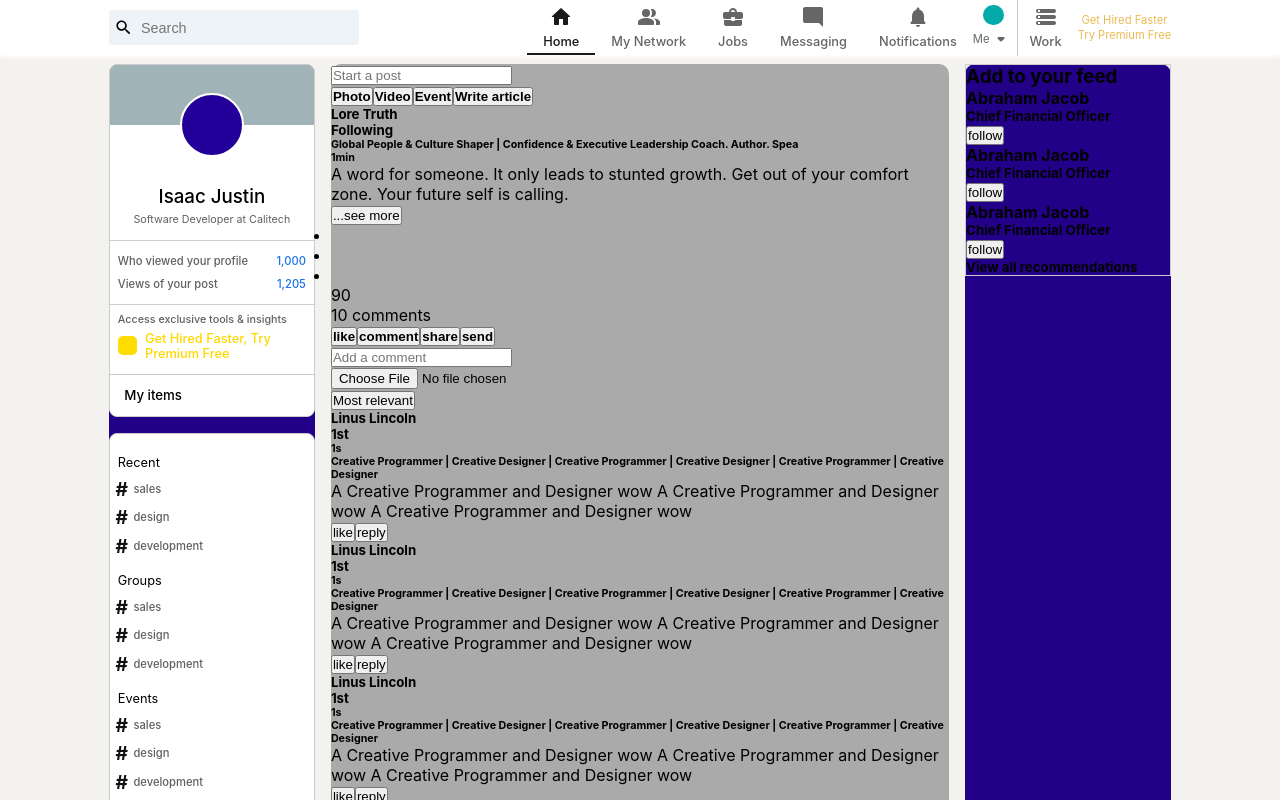
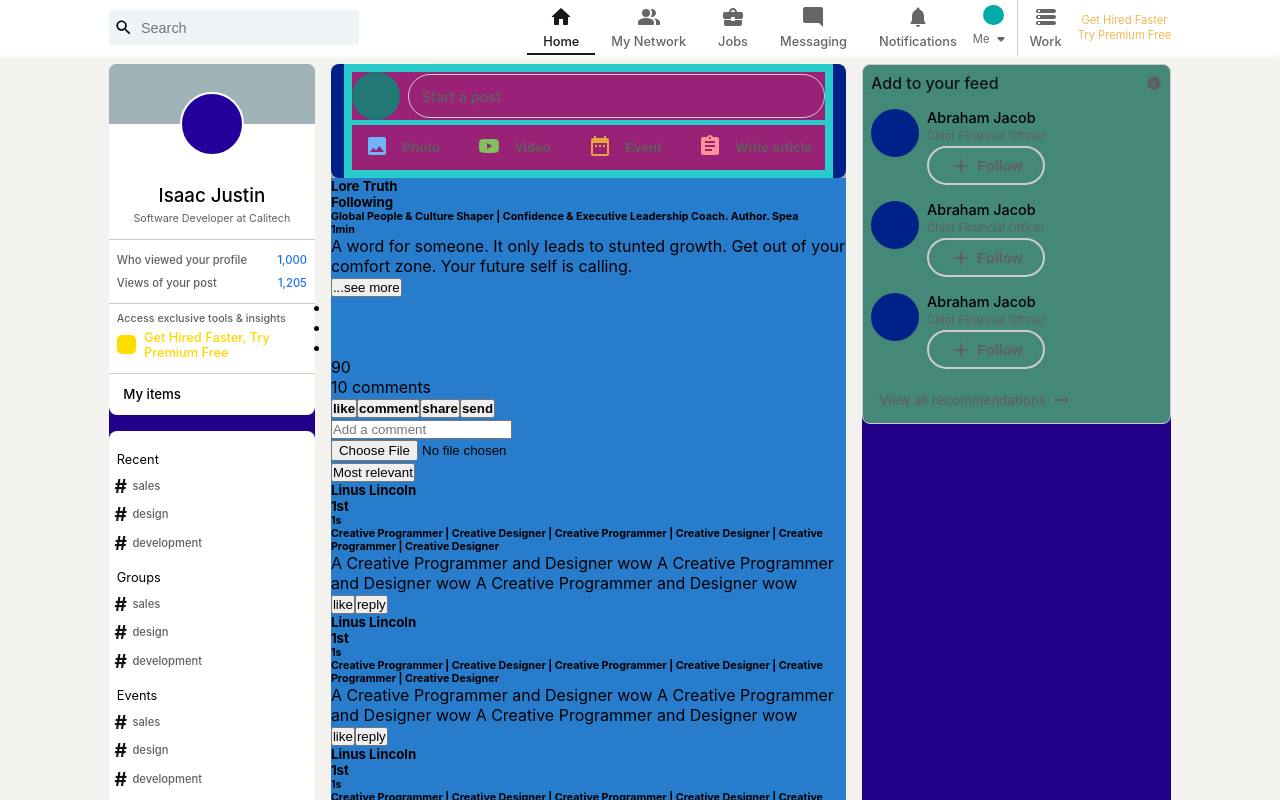
Before and after one commit to SamuelPhases/linkedinclone, a React (Create React App) app: page / in a window 1280 px wide. Shown: the top 800 px of the page. Built offline with nearby package versions, Linux system fonts and the light colour scheme.

Commit message:
completed Input and Feed widget

```diff
--- a/src/Pages/Home.css
+++ b/src/Pages/Home.css
@@ -11,12 +11,34 @@
     /* overflow-y:auto; */
 }
 
-.side-widget  > div {
+
+.side-widget__wide  > div {
     border: 1px solid   #ccc;;
 }
 
+
+
+.side-widget__wide {
+    /* position: sticky; */
+    flex:0.3;
+    /* width: 500px; */
+    background-color: #208;
+    border-radius:10px;
+    display:flex;
+    flex-direction: column;
+    gap: 1em;
+    /* height: 500px; */
+    /* overflow-y:auto; */
+}
+
+
+
 .feed-input__container {
     background-color: #aaa;
-    flex:0.6;
+    flex:0.5;
     border-radius:10px;
 }
+
+.feed-container {
+    background-color: #287ccc;
+}
--- a/src/Pages/Home.js
+++ b/src/Pages/Home.js
@@ -27,7 +27,7 @@ function Home() {
                     <Post/>
                 </div>
             </div>
-            <aside className='side-widget'>
+            <aside className='side-widget__wide'>
                 <FeedWidget />
             </aside>
         </Layout>
--- a/src/components/ProfileWidgetCard.css
+++ b/src/components/ProfileWidgetCard.css
@@ -0,0 +1,57 @@
+.profileWidgetCard {
+    /* background-color: #927ccc; */
+    margin-bottom: 1em;
+    display: flex;
+    gap: 0.5em;
+}
+
+.profileWidgetCard-dp {
+    width: 3rem;
+    height: 3rem;
+    background-color: #028;
+    border-radius: 50%;
+}
+
+.profileWidgetCard-info {
+    display: flex;
+    flex-direction: column;
+    gap: 0.2em;
+}
+
+.profileWidgetCard-info h4 {
+    font-weight: 500;
+    font-size:  0.9rem;
+}
+
+
+.profileWidgetCard-info h5 {
+    font-weight: 400;
+    color: #606060;
+    font-size: 0.7rem;
+}
+
+.profileWidgetCard-info button  {
+    display: flex;
+    align-items: center;
+    justify-content: center;
+    gap: 0.3em;
+    border-radius: 30px;
+    border: 2px solid  #ccc;
+    padding: 0.4em 0.5em;
+    background-color: transparent;
+    color: #606060;
+    transition: all 0.2s ease;
+    cursor: pointer;
+}
+
+.profileWidgetCard-info button:hover  {
+    background-color: #eee;
+    border: 2px solid #121212;
+}
+
+
+
+.profileWidgetCard-info button h4 {
+    text-transform: capitalize;
+    font-weight: 600;
+}
--- a/src/components/ProfileWidgetCard.js
+++ b/src/components/ProfileWidgetCard.js
@@ -1,4 +1,7 @@
 import React from 'react'
+
+import AddRoundedIcon from '@material-ui/icons/AddRounded';
+
 import './ProfileWidgetCard.css'
 
 function ProfileWidgetCard() {
@@ -11,7 +14,8 @@ function ProfileWidgetCard() {
             <h4>Abraham Jacob</h4>
             <h5>Chief Financial Officer</h5>
             <button>
-                <p>follow</p>
+              <AddRoundedIcon/>
+              <h4>follow</h4>
             </button>
         </div>
     </div>
--- a/src/widget/FeedWidget.css
+++ b/src/widget/FeedWidget.css
@@ -0,0 +1,70 @@
+.feedWidget {
+    background-color: #487;
+    border-radius: 8px;
+    padding: 0.5em;
+}
+
+.feedWidget-header {
+    /* background-color: #928; */
+    display:  flex;
+    align-items: center;
+    justify-content: space-between;
+    padding: 0em;
+    padding-bottom: 1em;
+}
+
+.feedWidget-header  h3 {
+    font-weight: 500;
+    color: #121212;
+    font-size: 1rem;
+}
+
+.feedWidget-header  div  {
+    /* width: 2rem;
+    height: 2rem; */
+    /* background-color: #927ccc; */
+    display: flex;
+    align-items: center;
+    justify-content: center;
+    cursor: pointer;
+}
+
+.feedWidget-header  div .MuiSvgIcon-root {
+    font-size: 1rem;
+    color: #606060;
+}
+
+.feedWidget-body {
+    /* background-color: #028; */
+}
+
+
+.feedWidget-footer  {
+    /* background-color: #028; */
+    width: fit-content;
+    display: flex;
+    align-items: center;
+    gap: 0.2em;
+    cursor: pointer;
+    color: #606060;
+    border-radius: 5px;
+    padding: 0.2em 0.5em;
+    transition: all 0.2s ease;
+}
+
+.feedWidget-footer:hover  {
+    background-color: #eee;
+}
+
+
+.feedWidget-footer h5 {
+    font-weight: 500;
+}
+
+
+.feedWidget-footer  div {
+    display: flex;
+    align-items: center;
+    justify-content: center;
+    /* background-color: #287; */
+}
--- a/src/widget/FeedWidget.js
+++ b/src/widget/FeedWidget.js
@@ -1,4 +1,8 @@
 import React from 'react'
+
+
+import InfoIcon from '@material-ui/icons/Info';
+import ArrowRightAltRoundedIcon from '@material-ui/icons/ArrowRightAltRounded';
 import ProfileWidgetCard from '../components/ProfileWidgetCard'
 import './FeedWidget.css'
 
@@ -8,16 +12,20 @@ function FeedWidget() {
     <div className='feedWidget'>
         <div className='feedWidget-header'>
             <h3>Add to your feed</h3>
-            <div></div>
+            <div>
+              <InfoIcon />
+            </div>
         </div>
-        <div className='feedWidget'>
-            <ProfileWidgetCard/>
-            <ProfileWidgetCard/>
-            <ProfileWidgetCard/>
+        <div className='feedWidget-body'>
+          <ProfileWidgetCard/>
+          <ProfileWidgetCard/>
+          <ProfileWidgetCard/>
         </div>
-        <div className='feedWidget'>
-            <h5>View all recommendations</h5>
-            <div></div>
+        <div className='feedWidget-footer'>
+          <h5>View all recommendations</h5>
+          <div>
+            <ArrowRightAltRoundedIcon/>
+          </div>
         </div>
     </div>
   )
--- a/src/widget/InputWidget.css
+++ b/src/widget/InputWidget.css
@@ -0,0 +1,94 @@
+.inputWidget  {
+    background-color: #028;
+    border-radius: 8px;
+    width: 100%;
+}
+
+.inputWidget-container {
+    width: 95%;
+    background-color: #28cccc;
+    margin: auto;
+    padding: 0.5em;
+    display: flex;
+    flex-direction: column;
+    gap: 0.3em;
+}
+
+.inputWidget-container__row {
+    background-color: #927;
+    display: flex;
+    align-items: center;
+    justify-content: space-between;
+    gap: 0.5em;
+}
+
+.inputWidget-dp {
+    width: 3rem;
+    height: 3rem;
+    background-color: #277;
+    border-radius: 50%;
+    cursor: pointer;
+}
+
+.inputWidget-inputBox  {
+    flex: 1;
+    padding: 0.9em;
+    font-size: 0.9rem;
+    border-radius: 30px;
+    border: none;
+    cursor: pointer;
+    /* background-color: #028; */
+    border: 1px solid #ccc;
+    background-color: transparent;
+    transition: all 0.2s ease;
+}
+
+.inputWidget-inputBox  h4 {
+    color: #606060;
+    font-weight: 500;
+}
+
+.inputWidget-inputBox:hover {
+    background-color: #eee;
+}
+
+.inputWidget-container__row > button:hover {
+    background-color: #eee;
+}
+
+.inputWidget-container__row > button {
+    padding: 0.7em 1em;
+    background-color: transparent;
+    border: none;
+    border-radius: 3px;
+    display: flex;
+    cursor: pointer;
+    align-items: center;
+    transition: all 0.2s ease;
+    color: #606060;
+    gap: 1em;
+}
+
+.inputWidget-container__row > button h4 {
+    /* font-weight: 500; */
+}
+
+
+.inputWidget-container__row >  button:nth-child(1) div {
+    color: #70B5F9;
+}
+
+
+.inputWidget-container__row >  button:nth-child(2) div {
+    color: #7FC15e;
+}
+
+
+.inputWidget-container__row >  button:nth-child(3) div {
+    color: #E7A33e;
+}
+
+
+.inputWidget-container__row >  button:nth-child(4) div {
+    color: #FC9295;
+}
--- a/src/widget/InputWidget.js
+++ b/src/widget/InputWidget.js
@@ -1,29 +1,44 @@
 import React from 'react'
+
+import ImageIcon from '@material-ui/icons/Image';
+import YouTubeIcon from '@material-ui/icons/YouTube';
+import DateRangeIcon from '@material-ui/icons/DateRange';
+import AssignmentIcon from '@material-ui/icons/Assignment';
 import './InputWidget.css'
 
 function InputWidget() {
   return (
-    <div clasName='inputWidget'>
-        <div clasName='inputWidget-container'>
-            <div clasName='inputWidget-container__row'>
-                <div  className='='inputWidget-dp></div>
-                <input placeholder='Start a post' />
+    <div className='inputWidget'>
+        <div className='inputWidget-container'>
+            <div className='inputWidget-container__row'>
+                <div  className='inputWidget-dp'></div>
+                <div className='inputWidget-inputBox'>
+                    <h4>Start a post</h4>
+                </div>
             </div>
-            <div clasName='inputWidget-container__row'>
+            <div className='inputWidget-container__row'>
                 <button>
-                    <div></div>
+                    <div>
+                        <ImageIcon/>
+                    </div>
                     <h4>Photo</h4>
                 </button>
                 <button>
-                    <div></div>
+                    <div>
+                        <YouTubeIcon/>
+                    </div>
                     <h4>Video</h4>
                 </button>
                 <button>
-                    <div></div>
+                    <div>
+                        <DateRangeIcon/>
+                    </div>
                     <h4>Event</h4>
                 </button>
                 <button>
-                    <div></div>
+                    <div>
+                        <AssignmentIcon/>
+                    </div>
                     <h4>Write article</h4>
                 </button>
             </div>
```
